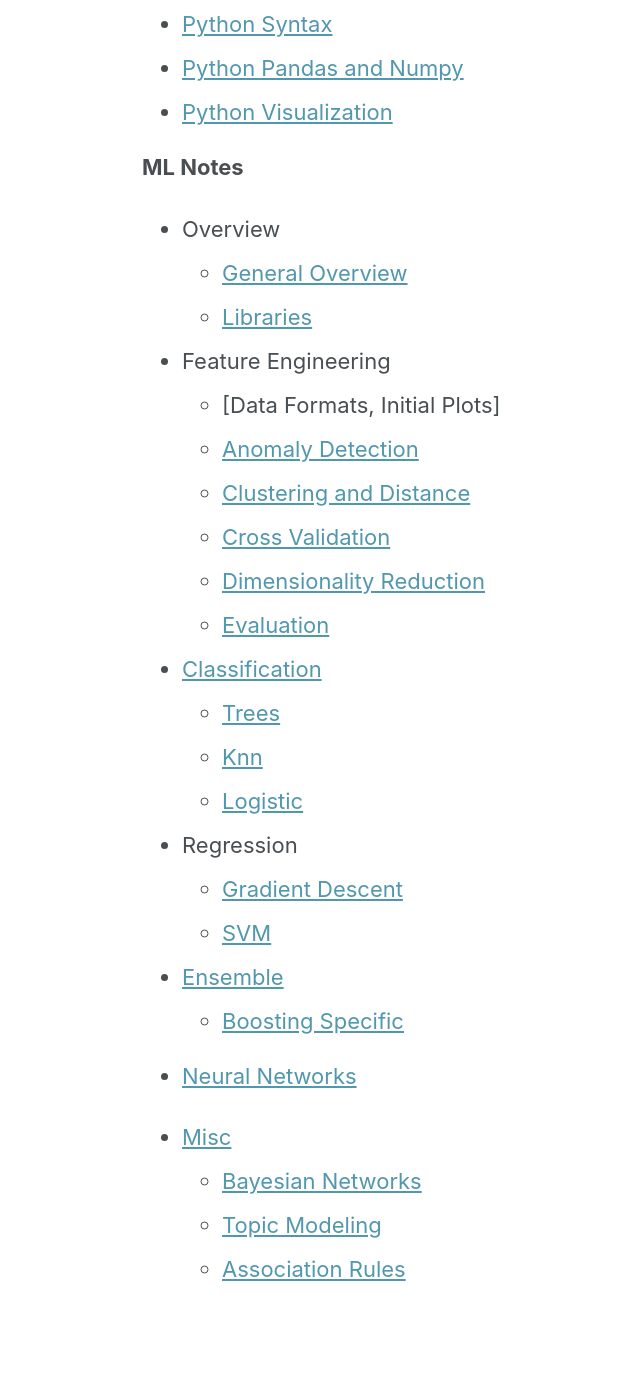
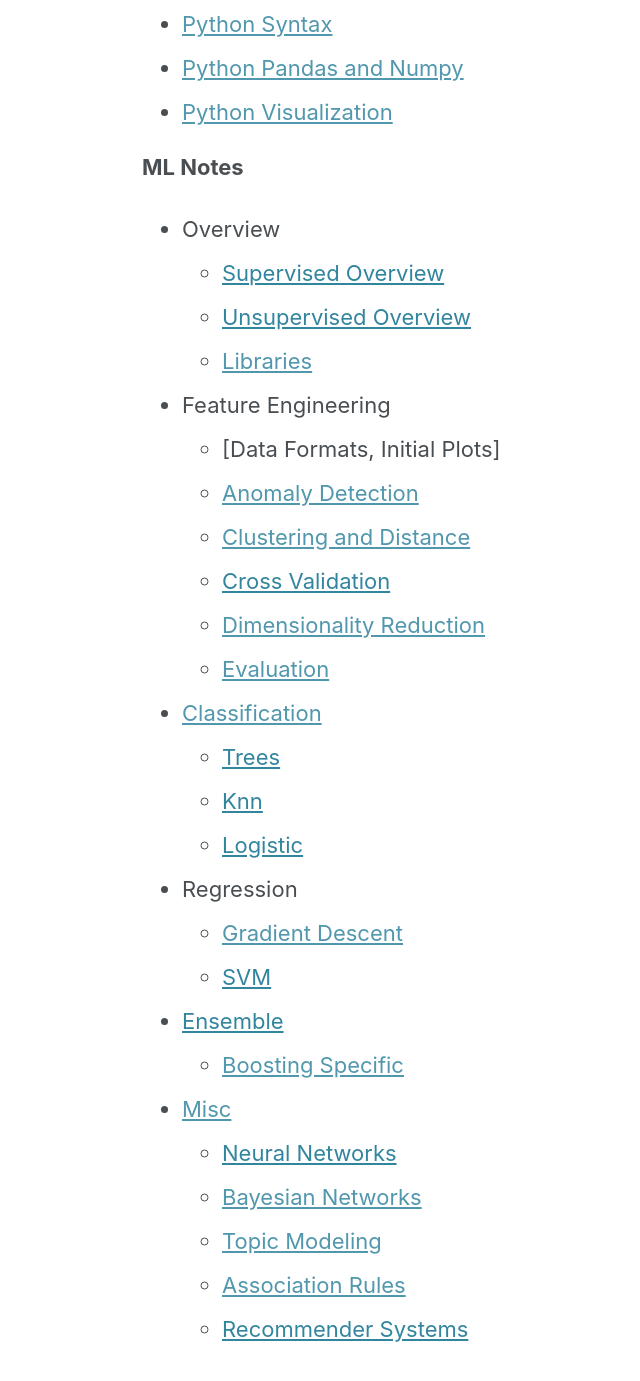
Before and after one commit to SamMusch/SamMusch.github.io, a Jekyll site: the page built from _pages/machine-learning.md, in a window 1280 px wide and 1400 px high, scrolled down 443 px. Shown: the top 1381 px of the window, without its empty margins (180-820 px from the left). Built offline with Jekyll 4.4.1, drawn with Linux system fonts in a browser that asks for light colours; cached includes are drawn as plain includes; nearby versions of some CDN libraries.

Commit message:
Add files via upload

```diff
--- a/_pages/machine-learning.md
+++ b/_pages/machine-learning.md
@@ -21,32 +21,34 @@
 
 **ML Notes**
 - Overview
-  - [General Overview]()
+  - [Supervised Overview](https://github.com/SamMusch/Predictive-and-EDA/blob/master/Notes/Predictive%20Overview%20Notes.ipynb)
+  - [Unsupervised Overview](https://github.com/SamMusch/Predictive-and-EDA/blob/master/Notes/EDA%20Overview%20Notes.md)
   - [Libraries]()
 
 - Feature Engineering
   - [Data Formats, Initial Plots]
   - [Anomaly Detection]()
   - [Clustering and Distance]()
-  - [Cross Validation]()
+  - [Cross Validation](https://github.com/SamMusch/Predictive-and-EDA/blob/master/Notes/Cross%20Validation.ipynb)
   - [Dimensionality Reduction]()
   - [Evaluation]()
 
 - [Classification]()
-  - [Trees]()
-  - [Knn]()
-  - [Logistic]()
+  - [Trees](https://github.com/SamMusch/Predictive-and-EDA/blob/master/Notes/Decision%20Trees.ipynb)
+  - [Knn](https://github.com/SamMusch/Predictive-and-EDA/blob/master/Notes/Knn.ipynb)
+  - [Logistic](https://github.com/SamMusch/Predictive-and-EDA/blob/master/Notes/Logistic%20Regression.ipynb)
 
 - Regression
   - [Gradient Descent]()
-  - [SVM]()
+  - [SVM](https://github.com/SamMusch/Predictive-and-EDA/blob/master/Notes/SVM.ipynb)
 
-- [Ensemble]()
+- [Ensemble](https://github.com/SamMusch/Predictive-and-EDA/blob/master/Notes/Ensemble%20Notes.ipynb)
   - [Boosting Specific]()
 
-- [Neural Networks]()
 
 - [Misc]()
+  - [Neural Networks](https://github.com/SamMusch/Predictive-and-EDA/blob/master/Notes/Neural%20Network.ipynb)
   - [Bayesian Networks]()
   - [Topic Modeling]()
   - [Association Rules]()
+  - [Recommender Systems](https://github.com/SamMusch/Predictive-and-EDA/blob/master/Notes/Recommender%20Systems.ipynb)
```
